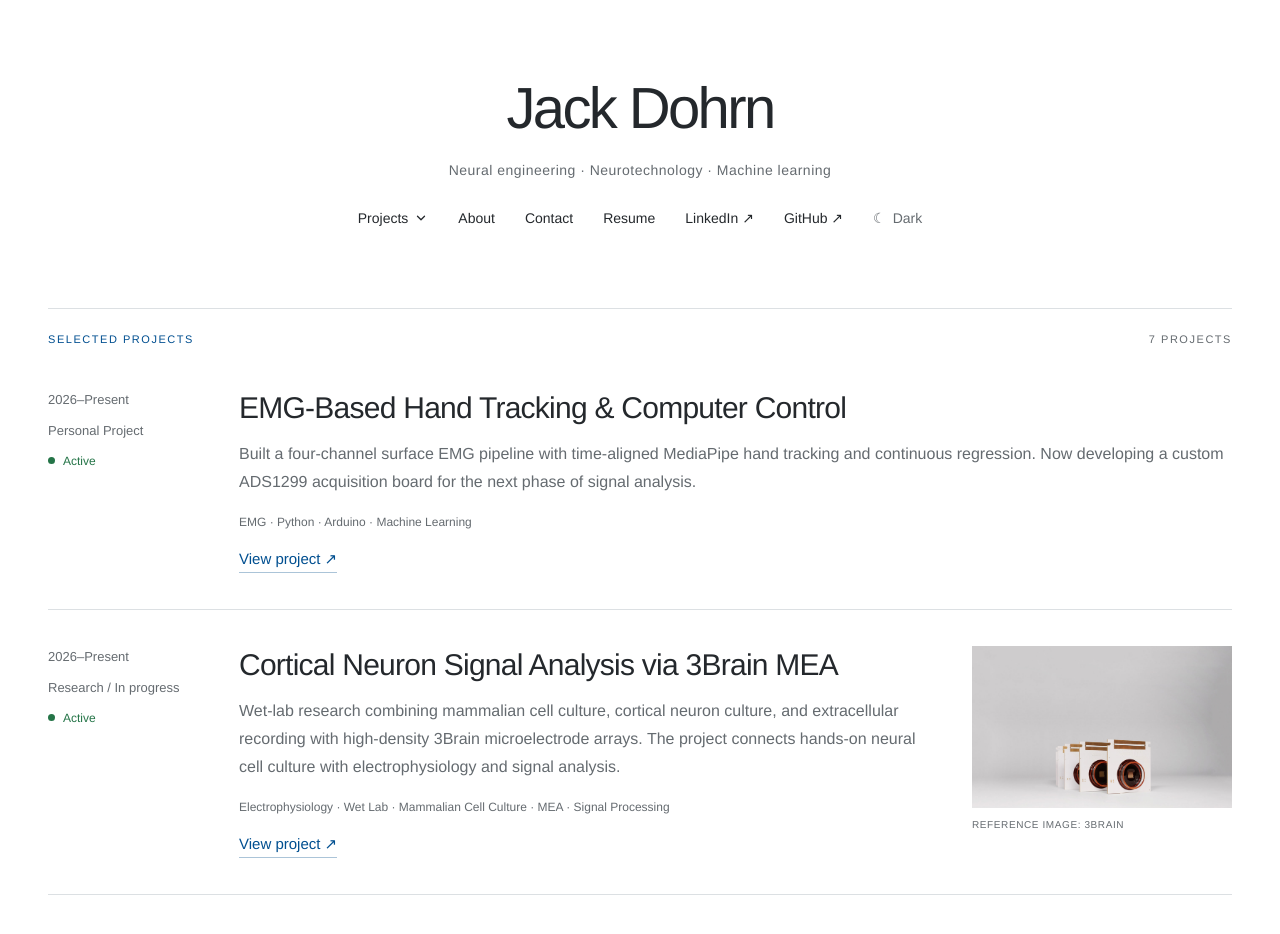
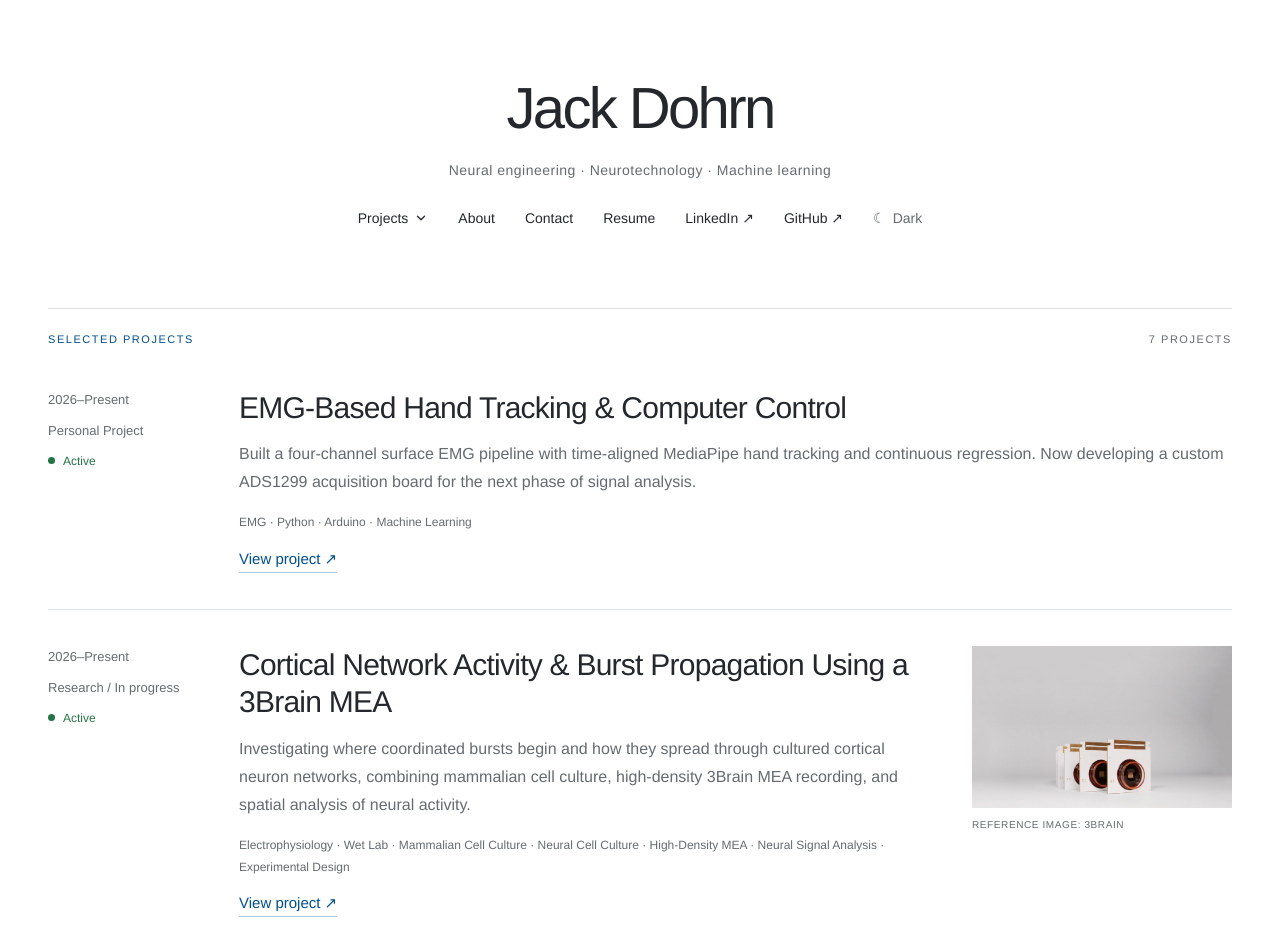
Before and after one commit to jack-dohrn/jack-dohrn.github.io, a React (Vite) app: page / in a window 1280 px wide. Shown: the top 934 px of the page. Built offline with nearby package versions, Linux system fonts and the light colour scheme.

Commit message:
updated 3brain page

```diff
--- a/src/data/projects.js
+++ b/src/data/projects.js
@@ -182,17 +182,19 @@ const projects = [
     "slug": "cortical-neuron-mea",
     "teamSize": 2,
     "status": "active",
-    "title": "Cortical Neuron Signal Analysis via 3Brain MEA",
+    "title": "Cortical Network Activity & Burst Propagation Using a 3Brain MEA",
     "shortTitle": "MEA",
     "type": "Research / In progress",
     "year": "2026–Present",
-    "description": "Wet-lab research combining mammalian cell culture, cortical neuron culture, and extracellular recording with high-density 3Brain microelectrode arrays. The project connects hands-on neural cell culture with electrophysiology and signal analysis.",
+    "description": "Investigating where coordinated bursts begin and how they spread through cultured cortical neuron networks, combining mammalian cell culture, high-density 3Brain MEA recording, and spatial analysis of neural activity.",
     "tags": [
       "Electrophysiology",
       "Wet Lab",
       "Mammalian Cell Culture",
-      "MEA",
-      "Signal Processing"
+      "Neural Cell Culture",
+      "High-Density MEA",
+      "Neural Signal Analysis",
+      "Experimental Design"
     ],
     "image": "/images/mea/3brain-mea.jpg",
     "heroImage": "/images/mea/3brain-mea.jpg",
@@ -221,24 +223,41 @@ const projects = [
     "sections": [
       {
         "type": "text",
-        "title": "From neural cell culture to recordings — in progress",
+        "title": "Where coordinated network activity begins",
         "content": [
-          "This ongoing project brings together wet-lab experimentation and computational analysis. I work with mammalian cortical neuron cultures, developing hands-on neural cell culture skills alongside extracellular recording with a high-density 3Brain microelectrode array.",
-          "The work spans the biological preparation, electrophysiological recording, and interpretation of neural signals. The current focus is developing this experimental workflow; project-specific findings will be added as the work progresses.",
-          "Mammalian cell culture and sterile technique are central to the work. Working with cortical neurons connects cell handling and culture maintenance to the needs of an electrophysiology experiment, building practical experience with living neural preparations.",
-          "The culture work also provides context for the recordings: interpreting electrical activity requires attention to the biological preparation and experimental conditions as well as the downstream analysis."
+          "I am investigating how coordinated electrical activity emerges and spreads through cultured cortical neuron networks. The focus is spatial burst initiation and propagation: where bursts begin, how activity spreads across the culture, and whether consistent patterns emerge across recordings.",
+          "The goal is to move beyond measuring overall activity toward understanding how different regions of a neuronal network participate in coordinated events. The project is in progress, with experimental protocols and analysis workflows under development."
         ]
       },
       {
         "type": "text",
-        "title": "From the electrode array to neural activity",
-        "content": "A high-density MEA records electrical activity at many locations across a preparation. These recordings provide a basis for examining neural signals and their spatial and temporal patterns. The images on this page are official 3Brain examples for context, not recordings or results from this project."
+        "title": "Culturing cortical neurons and recording their activity",
+        "content": [
+          "My work combines hands-on mammalian cell culture with extracellular electrophysiology. I culture cortical neurons and record their activity using a high-density 3Brain microelectrode array, connecting neural cell handling, culture maintenance, and sterile technique with the needs of a recording experiment.",
+          "I am developing experimental protocols alongside the computational workflow, with an emphasis on reproducible recording and analysis methods. Attention to the biological preparation and recording conditions provides context for interpreting differences in network activity."
+        ]
+      },
+      {
+        "type": "text",
+        "title": "Relating burst timing to spatial organization",
+        "content": [
+          "The electrode array records activity at many locations across the culture. I am developing analysis workflows that relate the timing of recorded activity to those electrode positions, investigating the spatial origins and spread of coordinated network bursts.",
+          "This approach asks which regions become active first, how other regions participate as an event unfolds, and whether similar patterns recur. The manufacturer images below illustrate the recording technology; they are not findings from this project."
+        ]
       },
       {
         "type": "image",
         "src": "/images/mea/3brain-example-data.png",
         "alt": "3Brain example showing extracellular traces, spike waveform clusters, and sorting results",
         "caption": "Manufacturer example: recorded traces and spike-sorting visualizations from 3Brain’s neuronal-culture application page. These are illustrative data, not project results."
+      },
+      {
+        "type": "text",
+        "title": "Following network development",
+        "content": [
+          "I am planning repeated recordings to study how coordinated activity changes as the cultures develop. These recordings would provide a basis for comparing burst initiation and propagation patterns over time.",
+          "Potential future directions include functional connectivity analysis and electrical stimulation experiments to explore network interactions and responses to controlled input. These are prospective extensions of the current culture, recording, and analysis work."
+        ]
       },
       {
         "type": "external-links",
--- a/src/pages/Home.jsx
+++ b/src/pages/Home.jsx
@@ -27,7 +27,7 @@ export default function Home() {
         <h2 id="contact-title">Get in touch</h2>
         <p>I'm interested in neural interfaces, biological signals, and assistive technology. Email is the best way to reach me.</p>
         <div className="project-links">
-          <a className="text-link" href="mailto:jcdohrn2@illinois.edu">jcdohrn2@illinois.edu ↗</a>
+          <a className="text-link" href="mailto:jackdohrn@gmail.com">jackdohrn@gmail.com ↗</a>
           <a className="text-link" href="https://github.com/jack-dohrn" target="_blank" rel="noopener noreferrer">GitHub ↗</a>
           <a className="text-link" href="https://www.linkedin.com/in/jack-dohrn-36a359290/" target="_blank" rel="noopener noreferrer">LinkedIn ↗</a>
         </div>
--- a/src/pages/Resume.jsx
+++ b/src/pages/Resume.jsx
@@ -14,7 +14,7 @@ export default function Resume() {
         <p>{resume.location}</p>
         <div className="project-links">
           <a className="text-link" href="tel:+16184986176">{resume.phone}</a>
-          <a className="text-link" href="mailto:jcdohrn2@illinois.edu">Email ↗</a>
+          <a className="text-link" href="mailto:jackdohrn@gmail.com">Email ↗</a>
           <a className="text-link" href="https://github.com/jack-dohrn" target="_blank" rel="noopener noreferrer">GitHub ↗</a>
           <a className="text-link" href="https://www.linkedin.com/in/jack-dohrn-36a359290/" target="_blank" rel="noopener noreferrer">LinkedIn ↗</a>
         </div>
```
